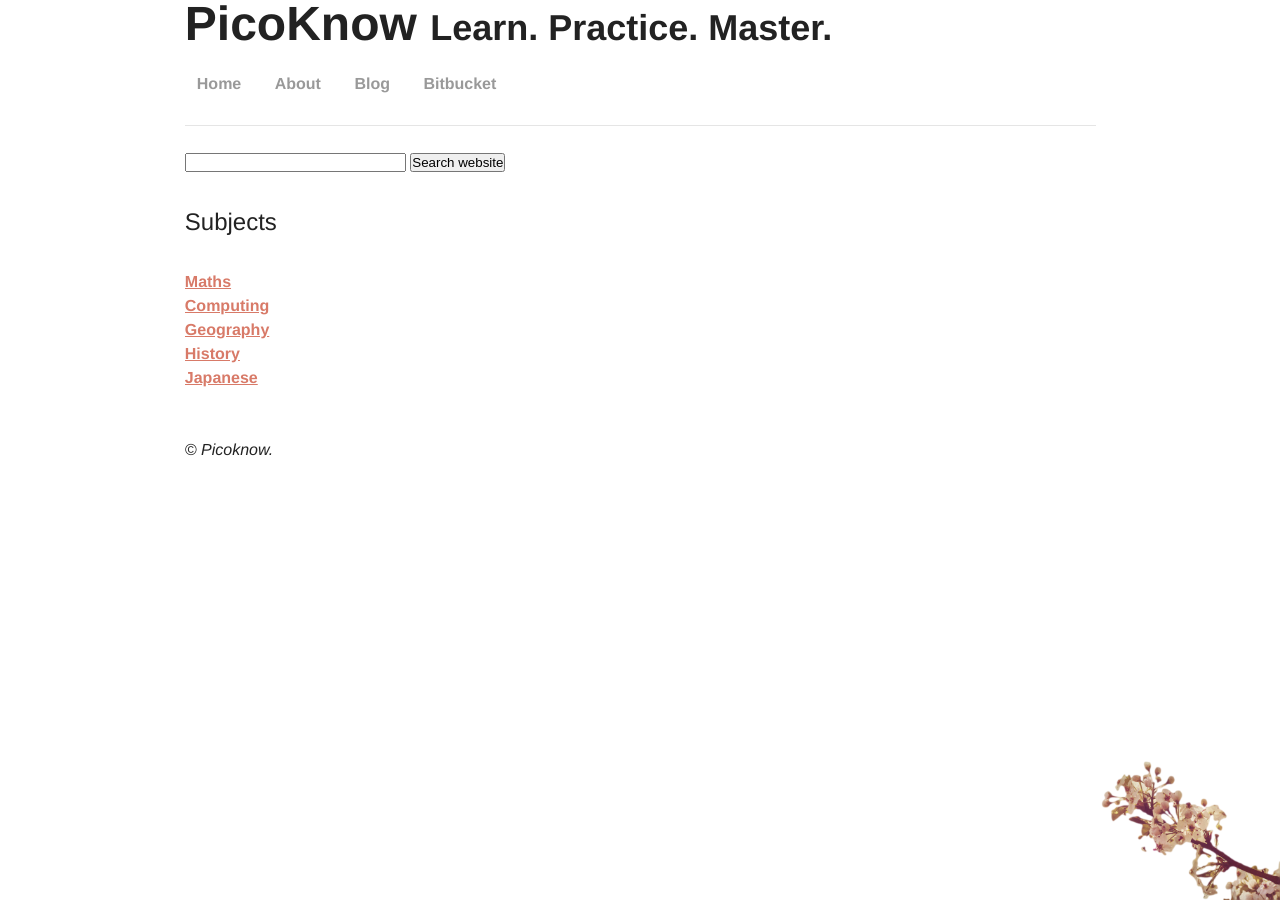
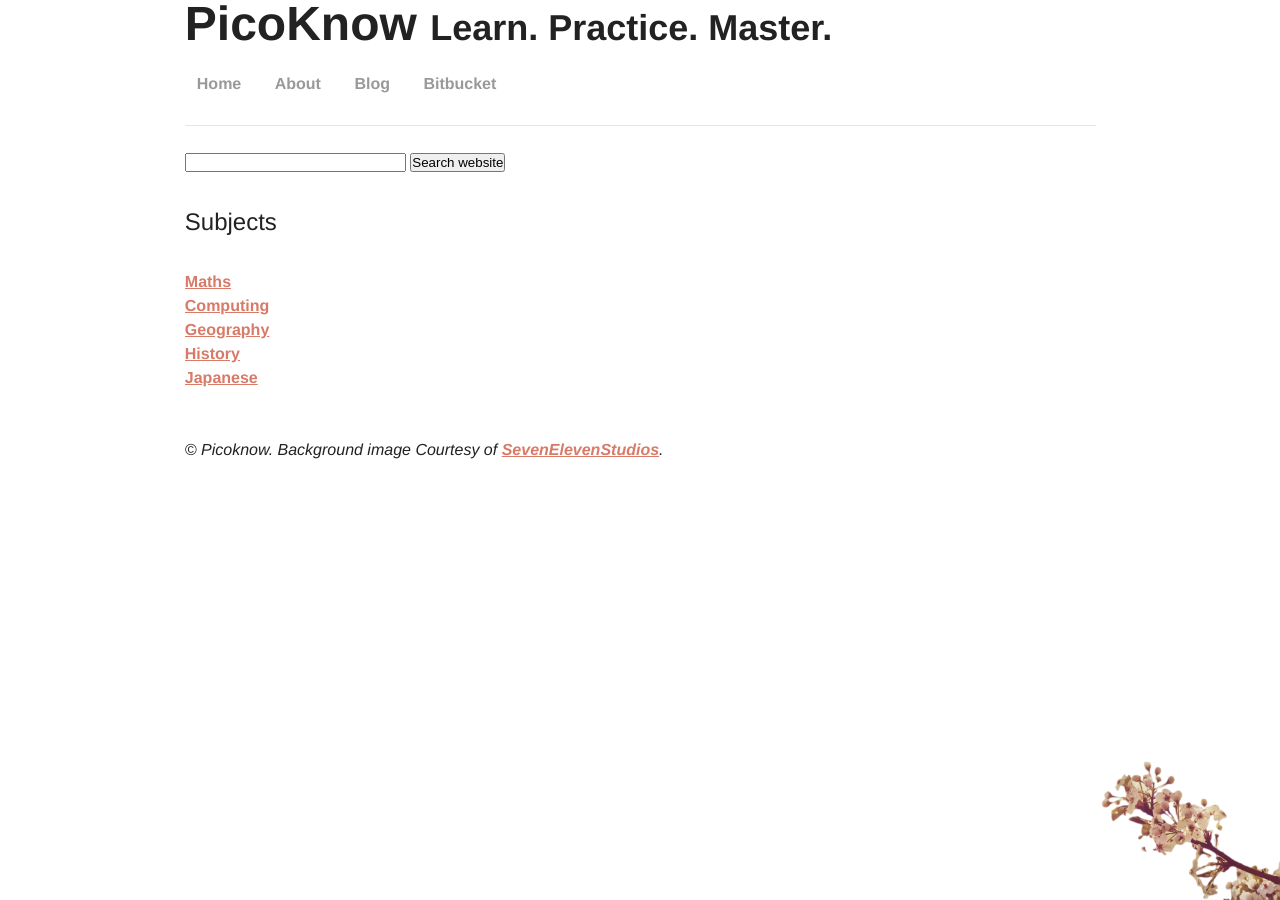
Before and after one commit to picoknow/picoknow.github.io, a Jekyll site: the page built from index.md, in a window 1280 px wide. Built offline with Jekyll 4.4.1, drawn with Linux system fonts in a browser that asks for light colours.

Commit message:
Footer now has background attribution.

```diff
--- a/_includes/footer.html
+++ b/_includes/footer.html
@@ -1 +1 @@
-<em>&copy; Picoknow.</em>
+<em>&copy; Picoknow. Background image Courtesy of <a href="http://www.etsy.com/uk/shop/SevenElevenStudios">SevenElevenStudios</a>.</em>
```
